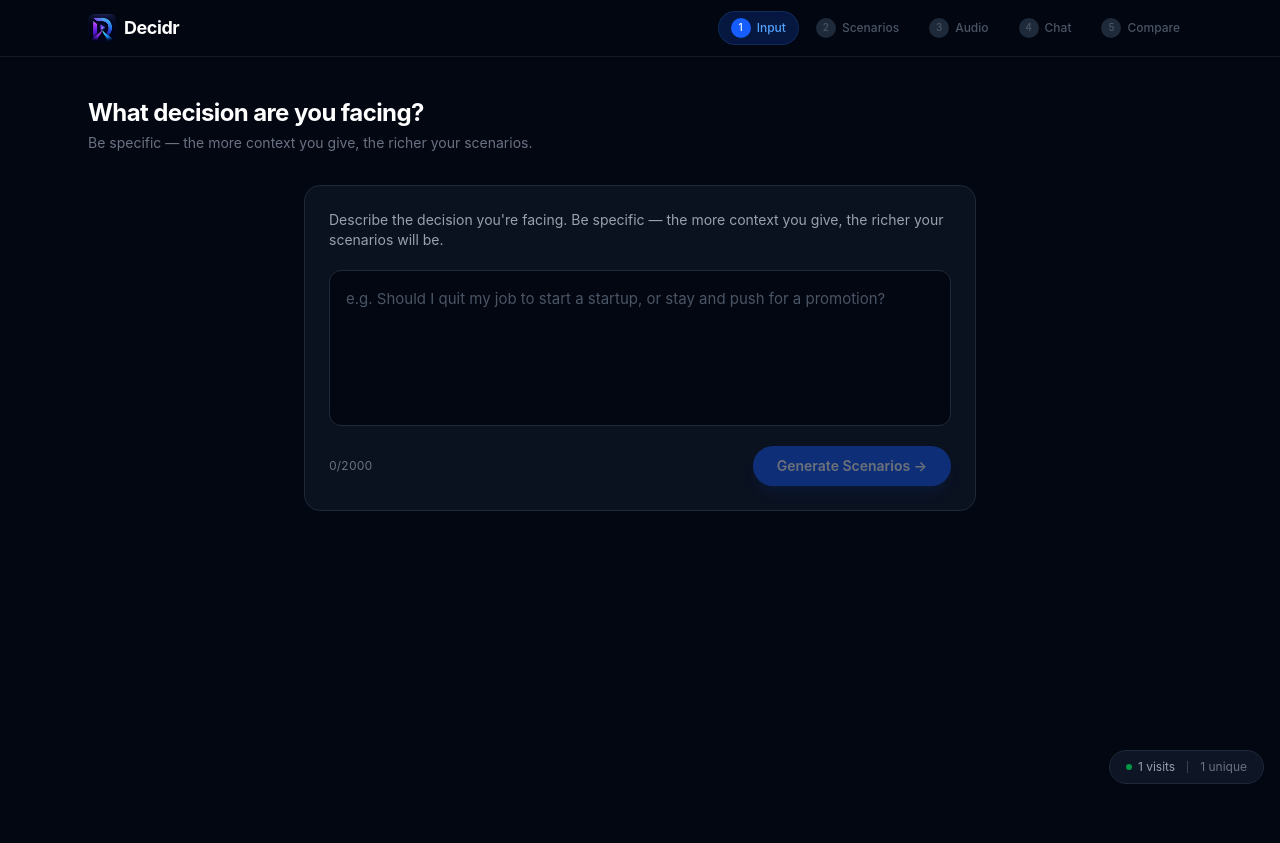
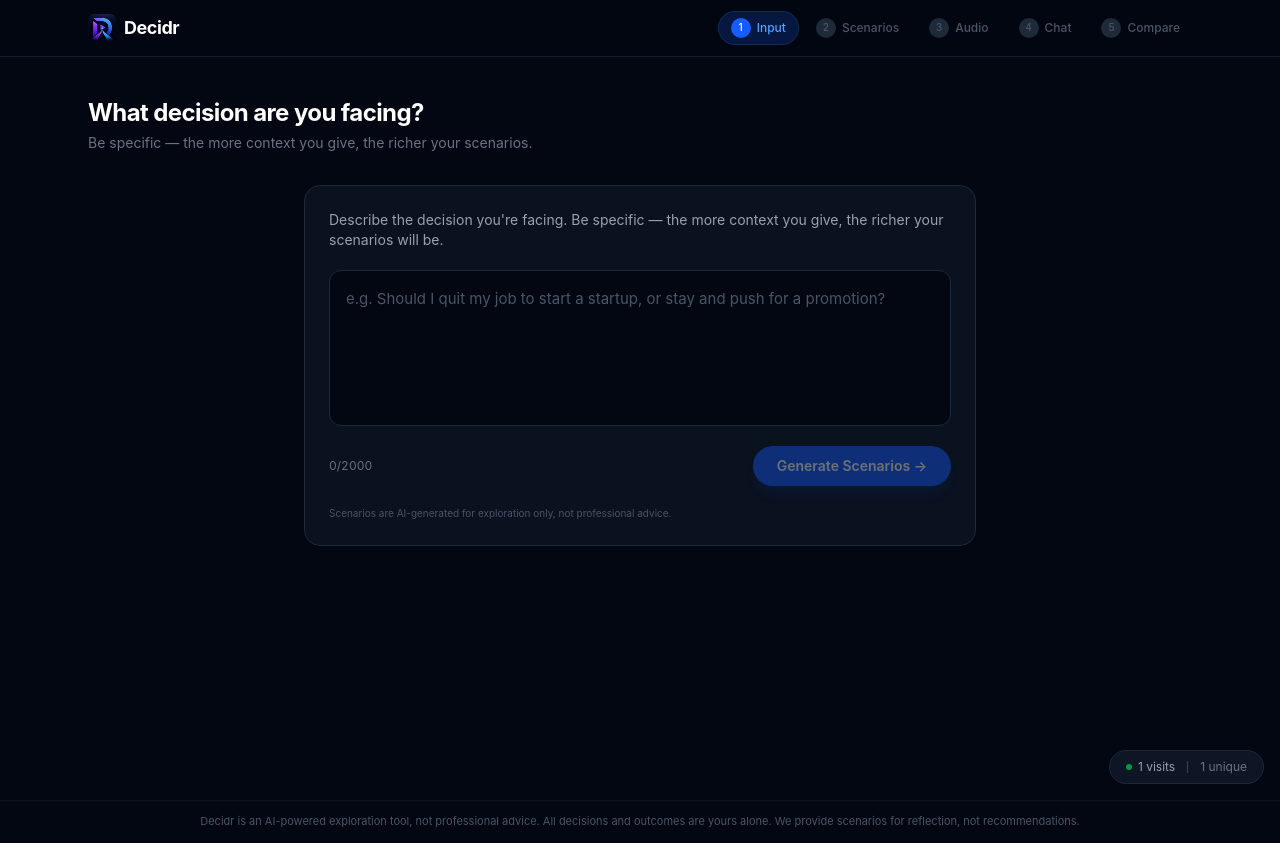
Before and after one commit to Abm32/Decidr, a Next.js app: page /app in a window 1280 px wide. Before the commit the page ends 800 px from the top, so only its background shows below. Built offline with nearby package versions, Linux system fonts and the light colour scheme.

Commit message:
feat: add disclaimer to layout footer and input panel

```diff
--- a/src/app/layout.tsx
+++ b/src/app/layout.tsx
@@ -26,6 +26,9 @@ export default function RootLayout({ children }: { children: React.ReactNode })
     <html lang="en">
       <body className="min-h-screen bg-gray-950 text-gray-100 antialiased">
         {children}
+        <div className="border-t border-gray-800/40 px-4 py-3 text-center text-[11px] leading-relaxed text-gray-600">
+          Decidr is an AI-powered exploration tool, not professional advice. All decisions and outcomes are yours alone. We provide scenarios for reflection, not recommendations.
+        </div>
         <VisitorBadge />
       </body>
     </html>
--- a/src/components/InputPanel.tsx
+++ b/src/components/InputPanel.tsx
@@ -42,6 +42,7 @@ export function InputPanel({ onSubmit, isLoading, error, onRetry }: Props) {
       </div>
       {isLoading && <LoadingIndicator message="Generating scenarios with GPT-5.4..." />}
       {error && <ErrorDisplay error={error} onRetry={onRetry} />}
+      <p className="text-[10px] text-gray-600">Scenarios are AI-generated for exploration only, not professional advice.</p>
     </div>
   );
 }
```
